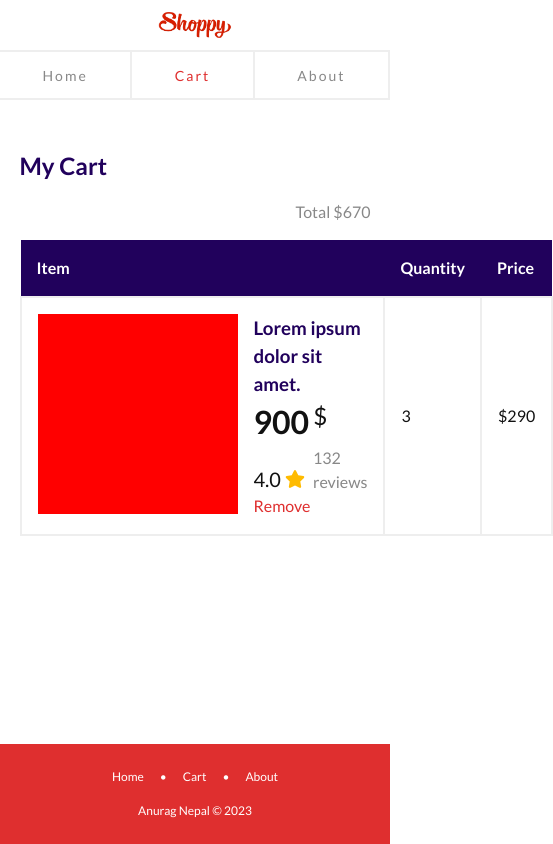
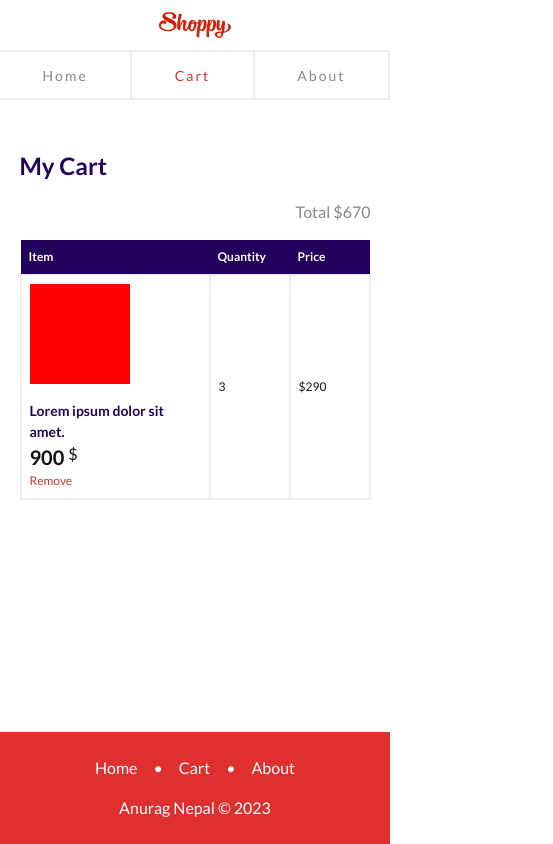
Before and after one commit to anuragnepal10/shoppy, a React (Vite) app: page /cart in a window 390 px wide. Shown: the whole page, 553 px wide, since content can reach past the window. Built offline with nearby package versions, Linux system fonts and the light colour scheme.

Commit message:
made cart page responsive

```diff
--- a/src/components/Footer/Footer.scss
+++ b/src/components/Footer/Footer.scss
@@ -7,7 +7,7 @@ footer {
 	color: clr.$neutral-inverted;
 
 	@media (max-width: b.$phone) {
-		font-size: 0.75rem;
+		// font-size: 0.875rem;
 	}
 
 	.wrapper {
--- a/src/features/cart/CartCard/CartCard.jsx
+++ b/src/features/cart/CartCard/CartCard.jsx
@@ -7,7 +7,7 @@ const CartCard = () => {
 		<article className="cart-card">
 			<div className="cart-card-image-container"></div>
 			<div className="cart-card-info-container">
-				<h3>Lorem ipsum dolor sit amet.</h3>
+				<h3 className="cart-card-title">Lorem ipsum dolor sit amet.</h3>
 				<p className="cart-card-price">
 					900 <span>$</span>
 				</p>
--- a/src/features/cart/CartCard/CartCard.scss
+++ b/src/features/cart/CartCard/CartCard.scss
@@ -1,18 +1,43 @@
 @use '/src/common/color.scss' as clr;
+@use '/src/common/breakpoint.scss' as b;
 
 .cart-card {
 	display: flex;
 	flex-direction: row;
 	gap: 1rem;
+
+	@media (max-width: b.$tablet-mini) {
+		flex-direction: column;
+	}
+
 	.cart-card-image-container {
 		background-color: red;
 		flex-shrink: 0;
 		width: 200px;
 		height: 200px;
+
+		@media (max-width: b.$tablet) {
+			width: 150px;
+			height: 150px;
+		}
+		@media (max-width: b.$tablet-mini) {
+			width: 125px;
+			height: 125px;
+		}
+		@media (max-width: b.$phone) {
+			width: 100px;
+			height: 100px;
+		}
 	}
 	.cart-card-info-container {
 		display: flex;
 		flex-direction: column;
+
+		.cart-card-title {
+			@media (max-width: b.$phone) {
+				font-size: 0.875rem;
+			}
+		}
 
 		.cart-card-price {
 			display: flex;
@@ -20,15 +45,26 @@
 			font-weight: bold;
 			font-size: 2rem;
 
+			@media (max-width: b.$phone) {
+				font-size: 1.25rem;
+			}
+
 			span {
 				font-size: 1.5rem;
 				font-weight: lighter;
+
+				@media (max-width: b.$phone) {
+					font-size: 1rem;
+				}
 			}
 		}
 		.cart-card-rating {
 			display: flex;
 			align-items: flex-end;
 			gap: 0.5rem;
+			@media (max-width: b.$phone) {
+				display: none;
+			}
 
 			.rating {
 				font-size: 1.25rem;
--- a/src/features/cart/CartContainer/CartContainer.scss
+++ b/src/features/cart/CartContainer/CartContainer.scss
@@ -1,10 +1,12 @@
 @use '/src/common/color.scss' as clr;
 @use '/src/common/template.scss' as tem;
+@use '/src/common/breakpoint.scss' as b;
 
 .cart-card-container {
 	display: flex;
 	flex-direction: column;
 	gap: 1rem;
+
 	.total-price {
 		color: clr.$neutral-balance;
 		text-align: right;
@@ -20,10 +22,17 @@
 
 		td {
 			padding: 1rem;
+			@media (max-width: b.$phone) {
+				padding: 0.5rem;
+			}
 		}
 
 		td.extend {
 			width: 7rem;
+
+			@media (max-width: b.$phone) {
+				width: 5rem;
+			}
 		}
 	}
 
@@ -32,5 +41,14 @@
 		background-color: clr.$secondary;
 		color: clr.$neutral-inverted;
 		font-weight: bold;
+		font-size: 0.75rem;
+	}
+
+	tbody {
+		tr {
+			&:last-child {
+				font-size: 0.75rem;
+			}
+		}
 	}
 }
```
